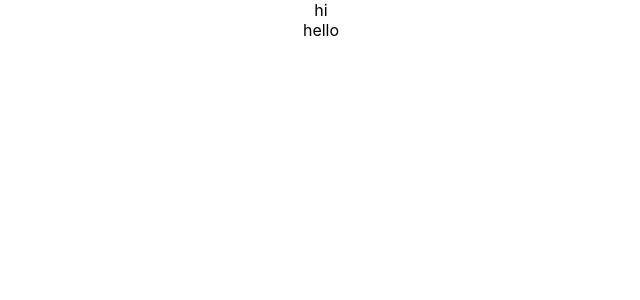
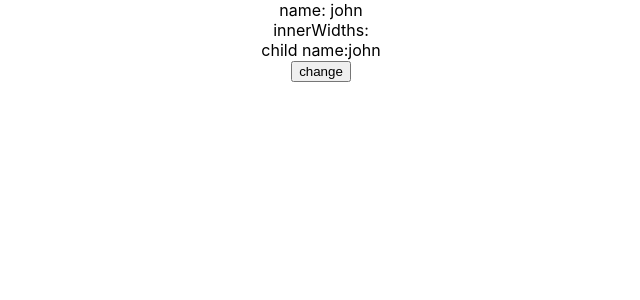
Before and after one commit to abdullahrehmani/Techsith, a React (Create React App) app: page / in a window 1280 px wide. Shown: the top 300 px of the page, without its empty margins (319-959 px from the left). Built offline with nearby package versions, Linux system fonts and the light colour scheme.

Commit message:
hooks life cycle

```diff
--- a/package.json
+++ b/package.json
@@ -1,5 +1,5 @@
 {
-  "name": "fregmentation",
+  "name": "hooks-lifecycle",
   "version": "0.1.0",
   "private": true,
   "dependencies": {
--- a/src/App.js
+++ b/src/App.js
@@ -1,22 +1,44 @@
-import React, { Component, Fragment } from 'react';
-
+import React, { Component } from 'react';
+import Child from './Child'
 import './App.css';
-const Temp=()=>{
-  return(
-    <Fragment>
-    <div >hi</div>
-    <div >hello</div>
-    </Fragment>
 
 
-  )
+class App extends Component {
+
+  constructor(){
+    super();
+    this.state={
+      name:'john'
+    };
+    console.log('constructor');
+  }
+  componentWillMount(){
+    if(window.innerWidth<500){
+    this.setState({innerWidth:window.innerWidth});
+    }
+    console.log('componentwillMount')
+  }
+  componentDidMount(){
+    console.log('componentDidMount')
+
+  }
+  componentWillReceiveProps(){
+    console.log('componentWillReceiveProps')
+  }
+changeState(){
+  this.setState({name:'jill'})
 }
 
-class App extends Component {
   render() {
+    console.log('render');
     return (
+
       <div className="App">
-      <Temp />
+     name: {this.state.name}
+    <br></br>
+       innerWidths:{this.state.innerWidth}
+     <Child name={this.state.name}/>
+     <button onClick={this.changeState.bind(this)}>change</button>
       </div>
     );
   }
--- /dev/null
+++ b/src/Child.js
@@ -0,0 +1,34 @@
+import React, { Component } from 'react';
+import './App.css';
+
+
+class Child extends Component {
+
+  constructor(){
+    super();
+
+    console.log('Child constuctor constructor');
+  }
+  componentWillMount(){
+
+    console.log(' child componentwillMount')
+  }
+  componentDidMount(){
+    console.log(' child componentDidMount')
+  }
+  componentWillReceiveProps(){
+    console.log('Child  componentWillReceiveProps')
+  }
+  render() {
+    console.log('child render');
+    return (
+
+      <div className="App">
+     child name:{this.props.name}
+
+      </div>
+    );
+  }
+}
+
+export default Child;
```
Also changed, not shown: 1 other file (tests, documents, lock files or other folders).
